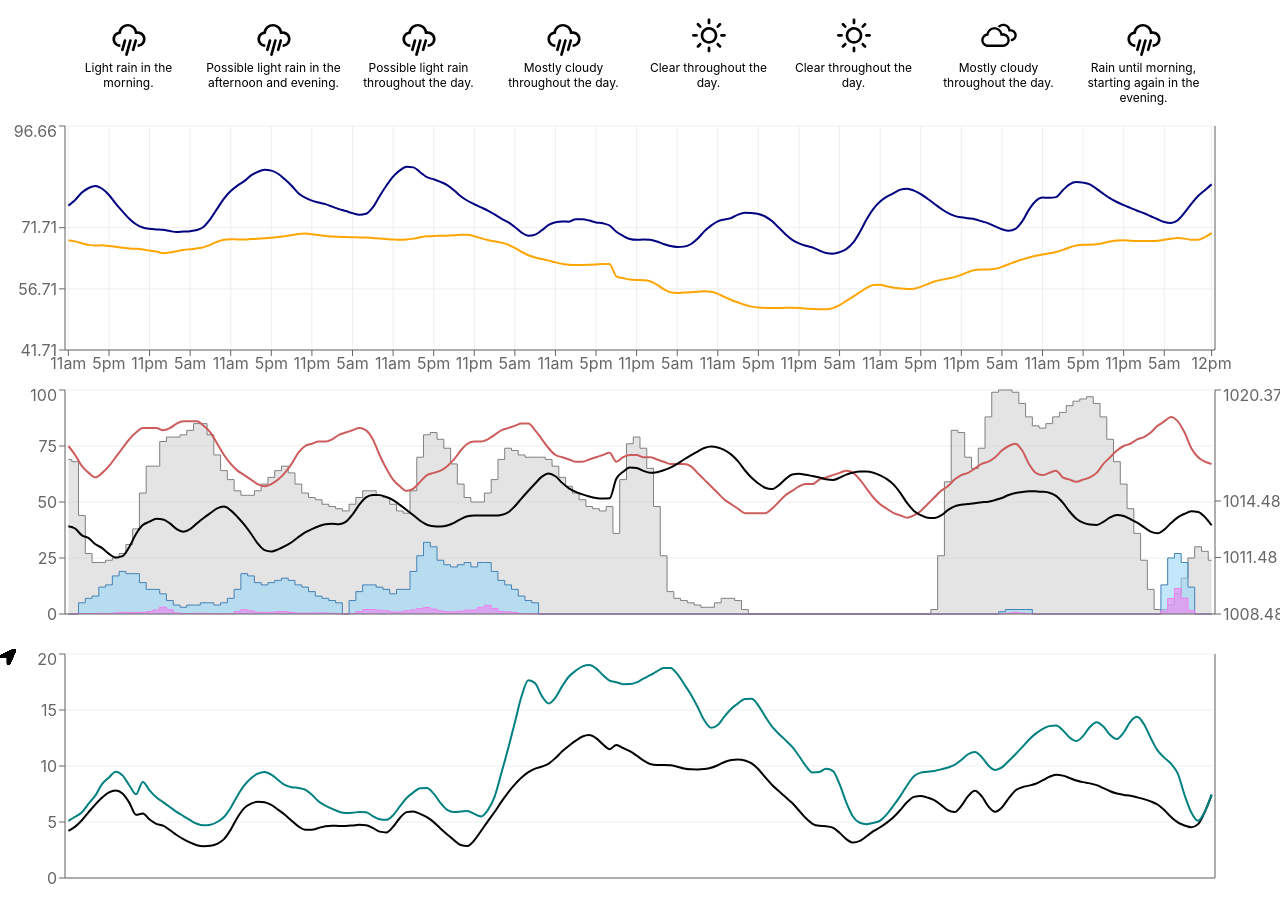
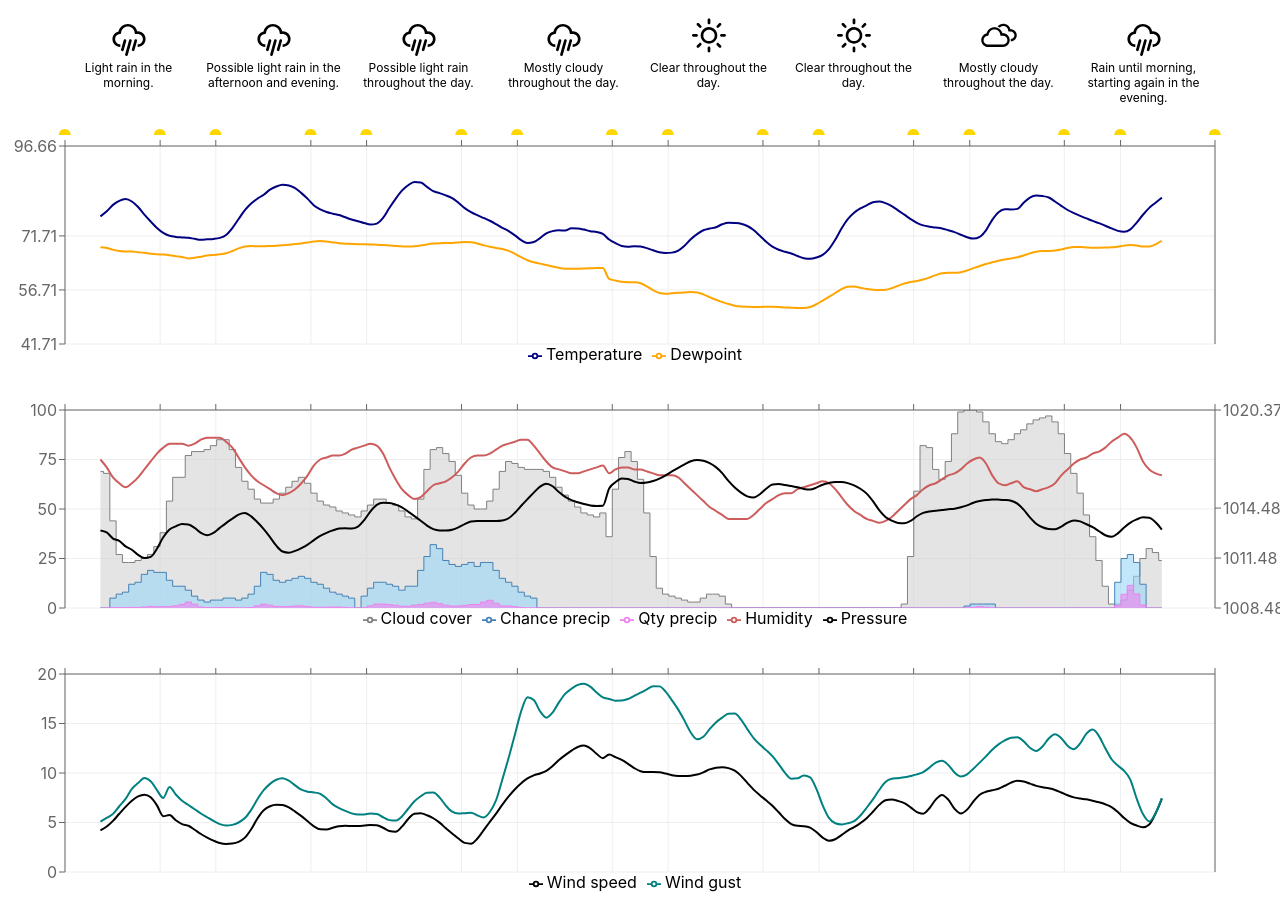
Before and after one commit to cqlanus/foresight, a React (Create React App) app: page / in a window 1280 px wide. Shown: the part 69-990 px from the top of the page. Built offline with nearby package versions, Linux system fonts and the light colour scheme.

Commit message:
adding sunrise/sunset markers

```diff
--- a/src/App.tsx
+++ b/src/App.tsx
@@ -24,7 +24,6 @@ const App: React.FC = () => {
           data: any
         }
       } = await getDarkSkyHourlyForecast()
-      console.log({ daily: darkSkyData.daily.data })
       setSevenDay(darkSkyData.daily.data)
     } catch (error) {
       console.log({ error })
--- a/src/components/Graph.tsx
+++ b/src/components/Graph.tsx
@@ -1,14 +1,16 @@
 import React, { useEffect, useState } from 'react'
-import { ResponsiveContainer, CartesianGrid, ComposedChart, Area, Line, XAxis, YAxis, Tooltip } from 'recharts'
+import { ResponsiveContainer, CartesianGrid, ComposedChart, Area, Line, XAxis, YAxis, Tooltip, Legend } from 'recharts'
 import { FaLocationArrow } from 'react-icons/fa'
+import { WiMoonFirstQuarter } from "react-icons/wi"
 import styled from 'styled-components'
 import { getDarkSkyHourlyForecast } from "../hooks/nws"
-import { getDarkskyTimestamp, formatDate } from '../utils/common';
+import { getDarkskyTimestamp, isMorning, formatDate } from '../utils/common';
 
 const DATA_NAME = {
-    TEMP: " ",
-    DEW: " ",
-    WIND_SP: "Wind speed",
+    TEMP: "Temperature",
+    DEW: "Dewpoint",
+    WIND_SPEED: "Wind speed",
+    WIND_GUST: "Wind gust",
     CHANCE_PRECIP: "Chance precip",
     QTY_PRECIP: "Qty precip",
     CLOUD_COVER: "Cloud cover",
@@ -24,6 +26,45 @@ interface Props {
     sevenDay: Array<any>
 }
 
+const AstroGraphic = ({ payload, show }: { payload?: any, show: boolean }) => {
+    const time = payload.value
+    const isAm = isMorning(time)
+    const formatted = formatDate(time, "h:ma")
+    const rotate = isAm ? -90 : 90
+    const rotateVal = isAm ? `${rotate} 12 20` : `${rotate} -2 10`
+    const transform = `
+        translate(${payload.coordinate},-10)
+        rotate(${rotateVal})
+    `
+    return <g transform={transform}>
+        {show && <WiMoonFirstQuarter fill={isAm ? "gold" : "orange"} />}
+    </g>
+}
+
+const getAstroTicks = (sevenDay: Array<any>) => {
+    return sevenDay.reduce((acc, day) => {
+        const { sunriseTime, sunsetTime } = day
+        return [...acc, sunriseTime, sunsetTime]
+    }, [])
+}
+
+const WunderXAxis = (sevenDay: Array<any>, showLabels: boolean = false) => {
+    const ticks = getAstroTicks(sevenDay)
+    return <XAxis
+        orientation="top"
+        type="number"
+        scale='time'
+        domain={["dataMin", "dataMax"]}
+        dataKey={d => getDarkskyTimestamp(d.time)}
+        ticks={ticks}
+        allowDataOverflow
+        tick={<AstroGraphic show={showLabels} />}
+        tickCount={ticks.length}
+        interval={0}
+        height={20}
+    />
+}
+
 const Graph = ({ sevenDay }: Props) => {
 
     const [gridData, setGridData] = useState([])
@@ -31,8 +72,6 @@ const Graph = ({ sevenDay }: Props) => {
         try {
             const darkSkyData = await getDarkSkyHourlyForecast()
             console.log({ darkSkyData })
-            // const data = await getWeatherBitHourlyForecast()
-            // console.log({data})
             setGridData(darkSkyData.hourly.data)
         } catch (error) {
             console.log({ error })
@@ -53,10 +92,7 @@ const Graph = ({ sevenDay }: Props) => {
     }
 
     const astronomyData = getAstronomyData()
-    console.log({ astronomyData })
 
-    // const convertToF = (val: any) => val.temp && ((9 / 5) * val.temp + 32).toFixed(2)
-    // const formatTime = (val: any) => val.timestamp_local && format(val.timestamp_local, "ha")
     const convertToPercent = (label: string) => (stuff: { [key: string]: number }) => {
         return stuff[label] * 100
     }
@@ -82,6 +118,11 @@ const Graph = ({ sevenDay }: Props) => {
 
 
     const numberFormatter = (val: string | number | (string | number)[]) => Number.parseFloat(String(val)).toPrecision(3)
+    const tooltipFormatter = (val: string | number | (string | number)[], name: string) => {
+        const value = numberFormatter(val)
+        return [value, " "]
+    }
+    const labelFormatter = (d: string | number) => formatDate(+d, "ha")
 
 
     const tooltipStyle = { backgroundColor: 'rgba(255,255,255,.7)', border: 'none' }
@@ -92,10 +133,12 @@ const Graph = ({ sevenDay }: Props) => {
 
                 <Line dot={false} connectNulls type="monotone" dataKey="temperature" stroke="navy" strokeWidth={2} name={DATA_NAME.TEMP} />
                 <Line dot={false} connectNulls type="monotone" dataKey="dewPoint" stroke="orange" strokeWidth={2} name={DATA_NAME.DEW} />
-                <Tooltip contentStyle={tooltipStyle} formatter={numberFormatter} separator={" "} />
-                <XAxis dataKey={d => formatDate(getDarkskyTimestamp(d.time), "ha")} />
+                <Tooltip labelFormatter={labelFormatter} contentStyle={tooltipStyle} formatter={tooltipFormatter} separator={" "} />
+                {WunderXAxis(astronomyData, true)}
+
                 <YAxis domain={["dataMin - 10", "dataMax + 10"]} />
                 <YAxis orientation="right" yAxisId="right" />
+                <Legend verticalAlign="bottom" height={36} />
             </ComposedChart>
         </ResponsiveContainer>
     )
@@ -110,10 +153,11 @@ const Graph = ({ sevenDay }: Props) => {
                 <Area yAxisId="left" connectNulls type="step" dataKey={convertToPercent("precipIntensity")} fill="violet" stroke="violet" name={DATA_NAME.QTY_PRECIP} />
                 <Line yAxisId="left" dot={false} connectNulls type="monotone" dataKey={convertToPercent("humidity")} stroke="indianred" strokeWidth={2} name={DATA_NAME.HUMIDITY} />
                 <Line yAxisId="right" dot={false} connectNulls type="monotone" dataKey="pressure" stroke="black" strokeWidth={2} name={DATA_NAME.PRESSURE} />
-                <Tooltip contentStyle={tooltipStyle} formatter={numberFormatter} separator={" "} />
-                <XAxis tick={false} />
+                <Tooltip labelFormatter={labelFormatter} contentStyle={tooltipStyle} formatter={tooltipFormatter} separator={" "} />
+                {WunderXAxis(astronomyData)}
                 <YAxis yAxisId="left" />
                 <YAxis orientation="right" domain={["dataMin - 3", "dataMax + 3"]} yAxisId="right" />
+                <Legend verticalAlign="bottom" height={36} />
             </ComposedChart>
         </ResponsiveContainer>
     )
@@ -123,12 +167,13 @@ const Graph = ({ sevenDay }: Props) => {
             <ComposedChart syncId="weather" data={gridData}>
                 <CartesianGrid stroke="#eee" />
 
-                <Line dot={renderArrow} connectNulls type="monotone" dataKey="windSpeed" stroke="#000" strokeWidth={2} />
-                <Line dot={false} connectNulls type="monotone" dataKey="windGust" stroke="teal" strokeWidth={2} />
-                <XAxis /* tickCount={7} dataKey={formatTime}  */ tick={false} />
+                <Line dot={renderArrow} connectNulls type="monotone" dataKey="windSpeed" stroke="#000" strokeWidth={2} name={DATA_NAME.WIND_SPEED} />
+                <Line dot={false} connectNulls type="monotone" dataKey="windGust" stroke="teal" strokeWidth={2} name={DATA_NAME.WIND_GUST} />
+                {WunderXAxis(astronomyData)}
                 <YAxis />
                 <YAxis orientation="right" yAxisId="right" />
-                <Tooltip contentStyle={tooltipStyle} formatter={numberFormatter} separator={" "} />
+                <Tooltip labelFormatter={labelFormatter} contentStyle={tooltipStyle} formatter={tooltipFormatter} separator={" "} />
+                <Legend verticalAlign="bottom" height={36} />
             </ComposedChart>
         </ResponsiveContainer>
     )
--- a/src/utils/common.ts
+++ b/src/utils/common.ts
@@ -16,3 +16,8 @@ export const formatDate = (time: number, format: string = "dd") =>
     moment(time)
         .tz("America/Chicago")
         .format(format)
+
+export const isMorning = (time: number) => {
+    const formatted = moment(time).format("a")
+    return formatted === "am"
+}
```
